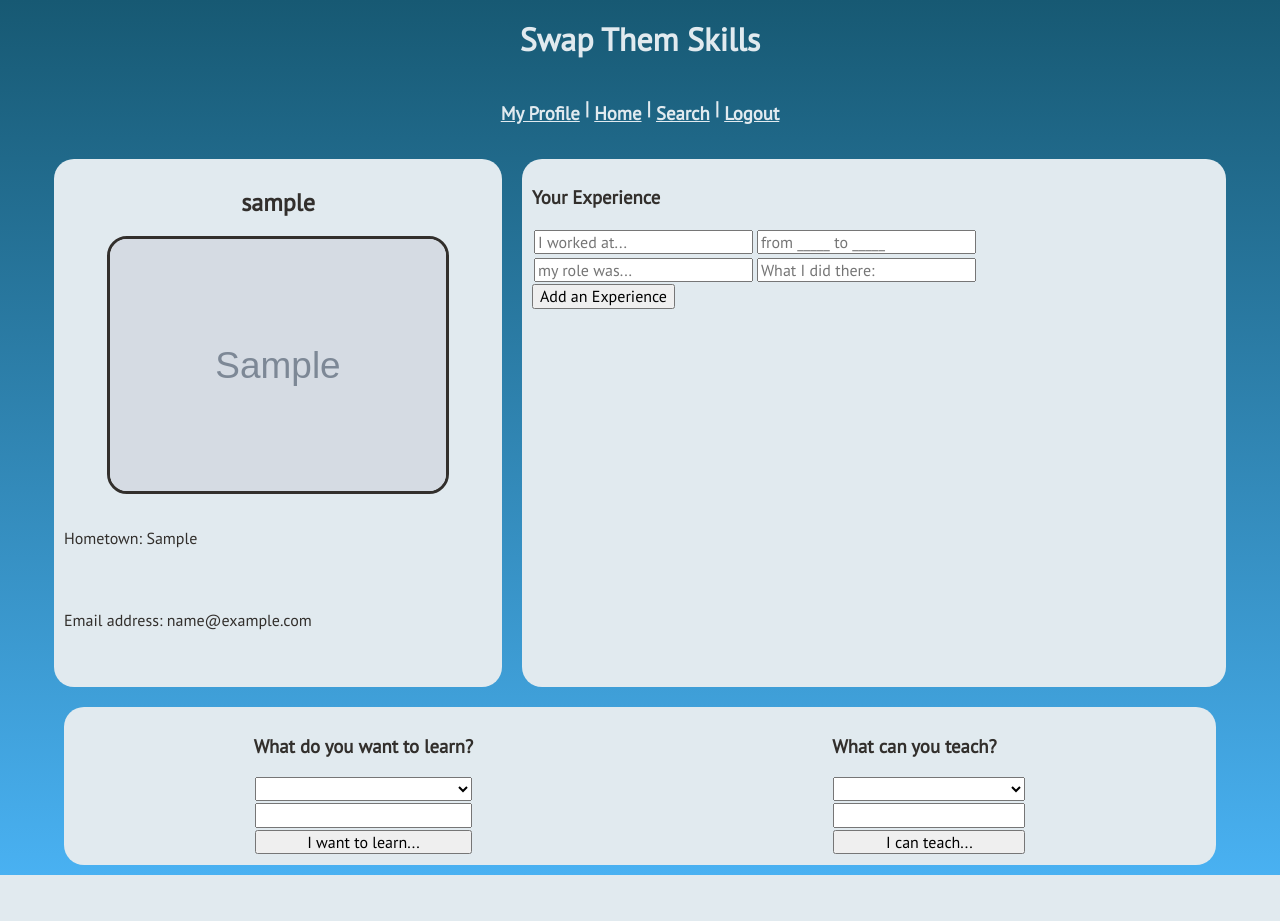
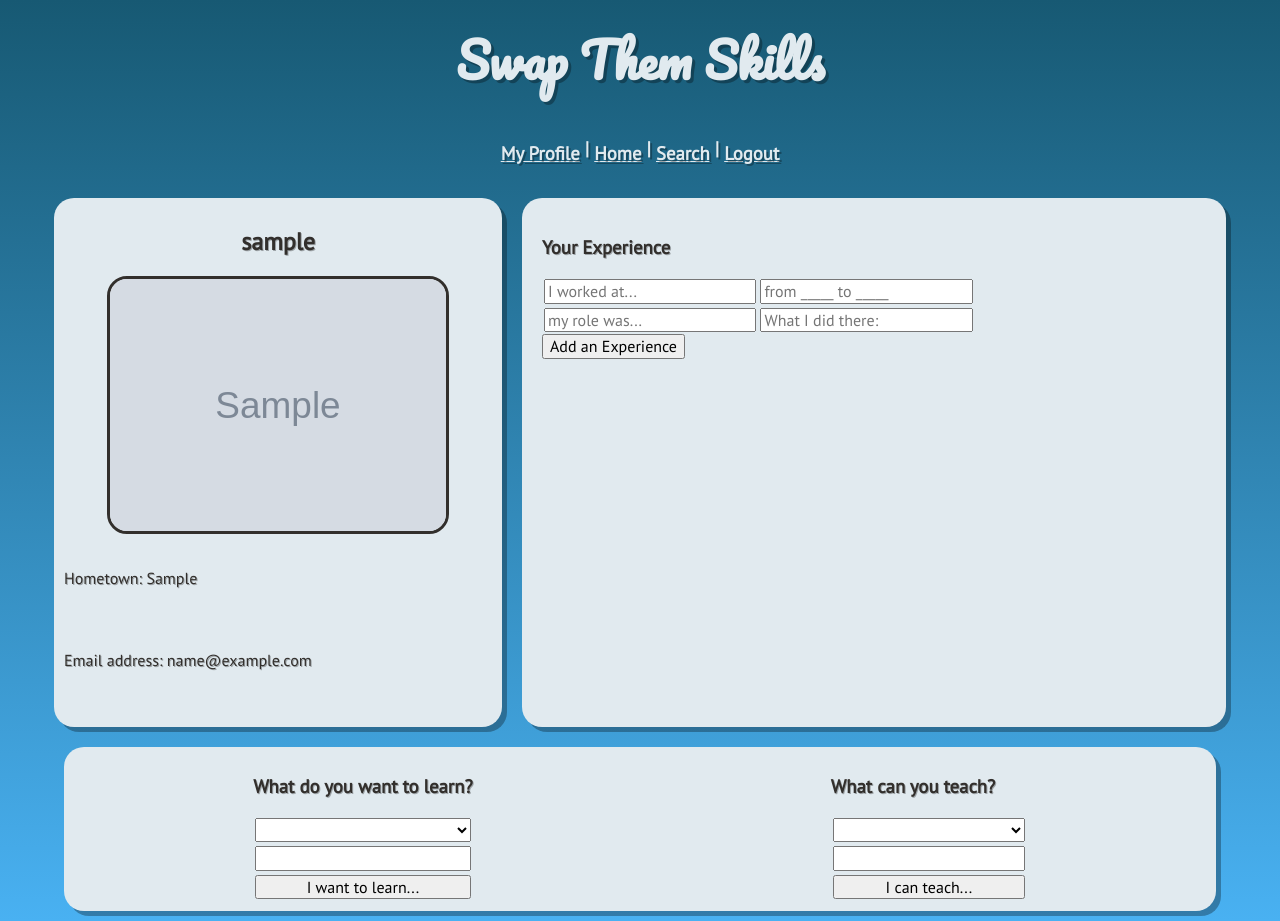
Before and after one commit to WillowGardener/Cascadia-Skill-Swap, a Django app: page /user/profile/ in a window 1280 px wide. Before the commit the page ends 875 px from the top, so only its background shows below. Run offline with Django 3.2, Linux system fonts and the light colour scheme; a user stored in the database is signed in; tables that the repository leaves empty hold one stand-in row (values such as "Sample post"); grey boxes marked "Sample" are stand-in pictures.

Commit message:
added styling

```diff
--- a/static/style.css
+++ b/static/style.css
@@ -22,10 +22,7 @@
 
     font-family: 'PT Sans', sans-serif;
 
-    /* background: linear-gradient(#175973,#49B1F2);
-    background-repeat: no-repeat;
-    height: 100%;
-    background-size: cover; */
+
 
 
     align-items: center;
@@ -39,12 +36,20 @@
     flex-direction: column;
     align-items: center;
     justify-content: center;
+
+}
+
+header h1 {
+    font-family: 'Pacifico', cursive;
+    font-size: 3em;
+    text-shadow: 3px 3px rgba(0,0,0,0.3);
 }
 
 header h3 {
     display: flex;
     align-content: center;
     justify-content: center;
+    text-shadow: 2px 2px rgba(0,0,0,0.3);
 
 }
 
@@ -77,7 +82,9 @@
     background-size: cover;
     border-radius: 20px;
     color: #322F2C;
-    font-size: 1.5em
+    font-size: 1.5em;
+    box-shadow: 5px 5px rgba(0,0,0,0.3);
+    text-shadow: 1px 1px rgba(0,0,0,0.3);
 }
 
 
@@ -89,7 +96,8 @@
     padding: 10px;
     background-color: #E1EAEF;
     border-radius: 20px;
-
+    box-shadow: 5px 5px rgba(0,0,0,0.3);
+    text-shadow: 1px 1px rgba(0,0,0,0.3);
 }
 
 #profile h2 {
@@ -109,10 +117,11 @@
 
 #experience {
     margin: 10px;
-    padding: 10px;
+    padding: 20px;
     background-color: #E1EAEF;
     border-radius: 20px;
-
+    box-shadow: 5px 5px rgba(0,0,0,0.3);
+    text-shadow: 1px 1px rgba(0,0,0,0.3);
 }
 
 #skills {
@@ -120,7 +129,8 @@
     padding: 10px;
     background-color: #E1EAEF;
     border-radius: 20px;
-
+    box-shadow: 5px 5px rgba(0,0,0,0.3);
+    text-shadow: 1px 1px rgba(0,0,0,0.3);
 }
 
 #new-experience {
@@ -143,7 +153,7 @@
 }
 
 .skill-stuff {
-    margin: 1px;
+    margin: 2px;
 }
 
 
@@ -166,17 +176,31 @@
     justify-content: flex-start;
 }
 
+#search-results ul {
+    display: flex;
+    flex-wrap: wrap;
+    justify-content: center;
+}
+
+#skill-matches {
+    display: flex;
+    flex-wrap: wrap;
+    flex-direction: row-reverse;
+}
+
 
 #search-results li {
     display: flex;
+    flex-direction: column;
     background-color: #E1EAEF;
     padding: 20px;
     margin: 20px;
     border-radius: 20px;
+    box-shadow: 5px 5px rgba(0,0,0,0.3);
 }
 
 #search-results img {
-    width: 100px;
+    height: 200px;
     padding: 5px;
     border-radius: 20px;
 
--- a/templates/base.html
+++ b/templates/base.html
@@ -6,7 +6,7 @@
         <meta charset="UTF-8">
         <meta name="viewport" content="width=device-width, initial-scale=1.0">
         <link rel="stylesheet" href="https://necolas.github.io/normalize.css/8.0.1/normalize.css">
-
+        <link href="https://fonts.googleapis.com/css2?family=Pacifico&display=swap" rel="stylesheet">
         <link href="https://fonts.googleapis.com/css2?family=PT+Sans&display=swap" rel="stylesheet">
         <link rel="stylesheet" href="/static/style.css">
         <title>Cascadia Skill Swap{% block title %}{% endblock %}</title>
--- a/templates/home.html
+++ b/templates/home.html
@@ -16,7 +16,7 @@
             whether it's felting or archery or gardening.
             <br><br><br><br><br><br><br><br><br><br><br><br><br><br><br><br><br><br><br><br><br><br><br><br><br><br><br><br><br><br><br><br><br><br><br><br><br><br>
             <br><br><br><br><br><br><br><br><br><br><br><br><br><br>
-
+            <br><br><br><br><br><br><br><br><br><br><br><br>
         </p>
     </div>
 {% endblock %}
--- a/templates/search.html
+++ b/templates/search.html
@@ -31,7 +31,7 @@
                     </ul>
                 </div>
 
-                <div v-if = "skillMatches.length">
+                <div id="skill-matches" v-if = "skillMatches.length">
                     <ul v-for = "match in skillMatches">
                         <li v-for="profile in match.username">
                             <img :src="profile.profile_pic">
```
Also changed, not shown: media/media/Pippin-Took-pippin-took-12389198-960-406.jpg (added), media/media/Sam.png (added), media/media/bilbo_baggins.jpg (added).
